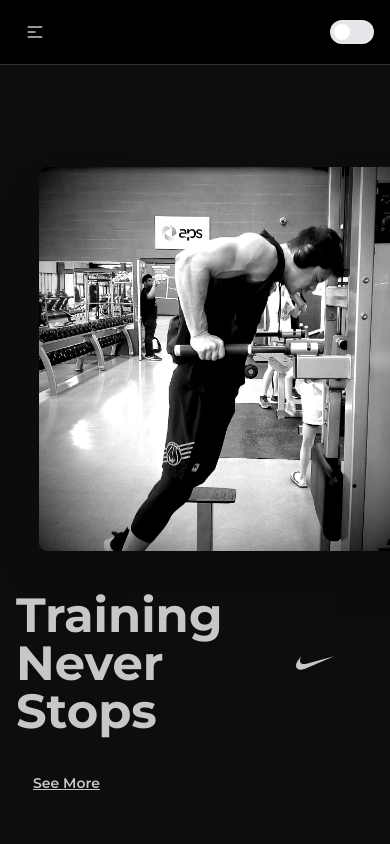
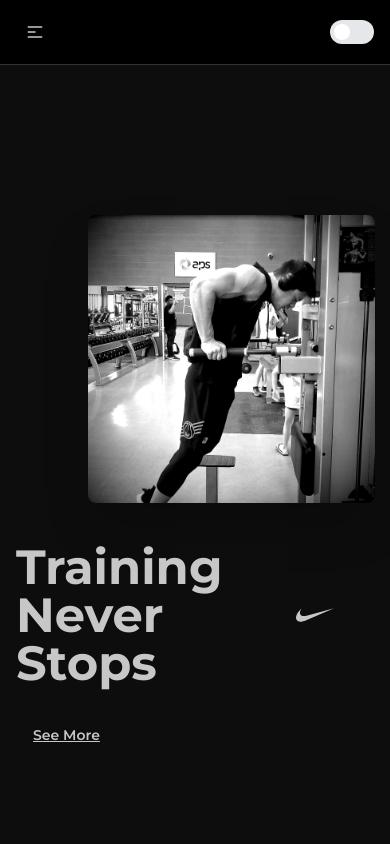
Before and after one commit to malikisiah/malikisiah.github.io, a Next.js app: page /athletics in a window 390 px wide. Shown: the top 844 px of the page. Built offline with nearby package versions, Linux system fonts and the light colour scheme; a web font is replaced by a local one.

Commit message:
persistent theme when reloads

```diff
--- a/src/app/athletics/GymHero.tsx
+++ b/src/app/athletics/GymHero.tsx
@@ -13,10 +13,10 @@ export default function GymHero() {
       <div className='hero-content flex-col lg:flex-row-reverse'>
         <Image
           src='/YqWKU7g.jpg'
-          className='max-w-sm rounded-lg shadow-2xl w-auto h-auto'
+          className='max-w-sm rounded-lg shadow-2xl w-2/3 md:w-auto md:h-auto'
           alt=''
-          width={300}
-          height={300}
+          width={100}
+          height={100}
           quality={100}
         />
         <div>
--- a/src/components/ProjectSection.tsx
+++ b/src/components/ProjectSection.tsx
@@ -44,7 +44,7 @@ export default function ProjectSection() {
           </p>
         </div>
 
-        <div className='mt-8 grid grid-cols-1 gap-8 md:grid-cols-2 lg:grid-cols-3'>
+        <div className='mt-16 grid grid-cols-1 gap-8 md:grid-cols-2 lg:grid-cols-3'>
           {" "}
           {projects.map((item, idx) => {
             return (
--- a/src/components/Toggle.tsx
+++ b/src/components/Toggle.tsx
@@ -3,8 +3,8 @@ import { useState, useEffect } from "react";
 import { Switch } from "@headlessui/react";
 
 export default function Toggle() {
-  const [enabled, setEnabled] = useState(false);
-  const [theme, setTheme] = useState("black");
+  const storedTheme = localStorage.getItem("theme") || "black";
+  const [theme, setTheme] = useState(storedTheme);
 
   const toggle = () => {
     setTheme(theme === "black" ? "lofi" : "black");
@@ -13,23 +13,20 @@ export default function Toggle() {
   useEffect(() => {
     const body = document.body;
     body.setAttribute("data-theme", theme);
+    localStorage.setItem("theme", theme);
   }, [theme]);
 
   return (
     <Switch
-      checked={enabled}
-      onChange={() => {
-        setEnabled(!enabled);
-        toggle();
-      }}
+      onChange={toggle}
       className={`${
-        enabled ? "bg-black" : "bg-gray-200"
+        theme === "lofi" ? "bg-black" : "bg-gray-200"
       } relative inline-flex h-6 w-11 items-center rounded-full`}
     >
       <span className='sr-only'>Enable notifications</span>
       <span
         className={`${
-          enabled ? "translate-x-6" : "translate-x-1"
+          theme === "lofi" ? "translate-x-6" : "translate-x-1"
         } inline-block h-4 w-4 transform rounded-full bg-white transition`}
       />
     </Switch>
```
